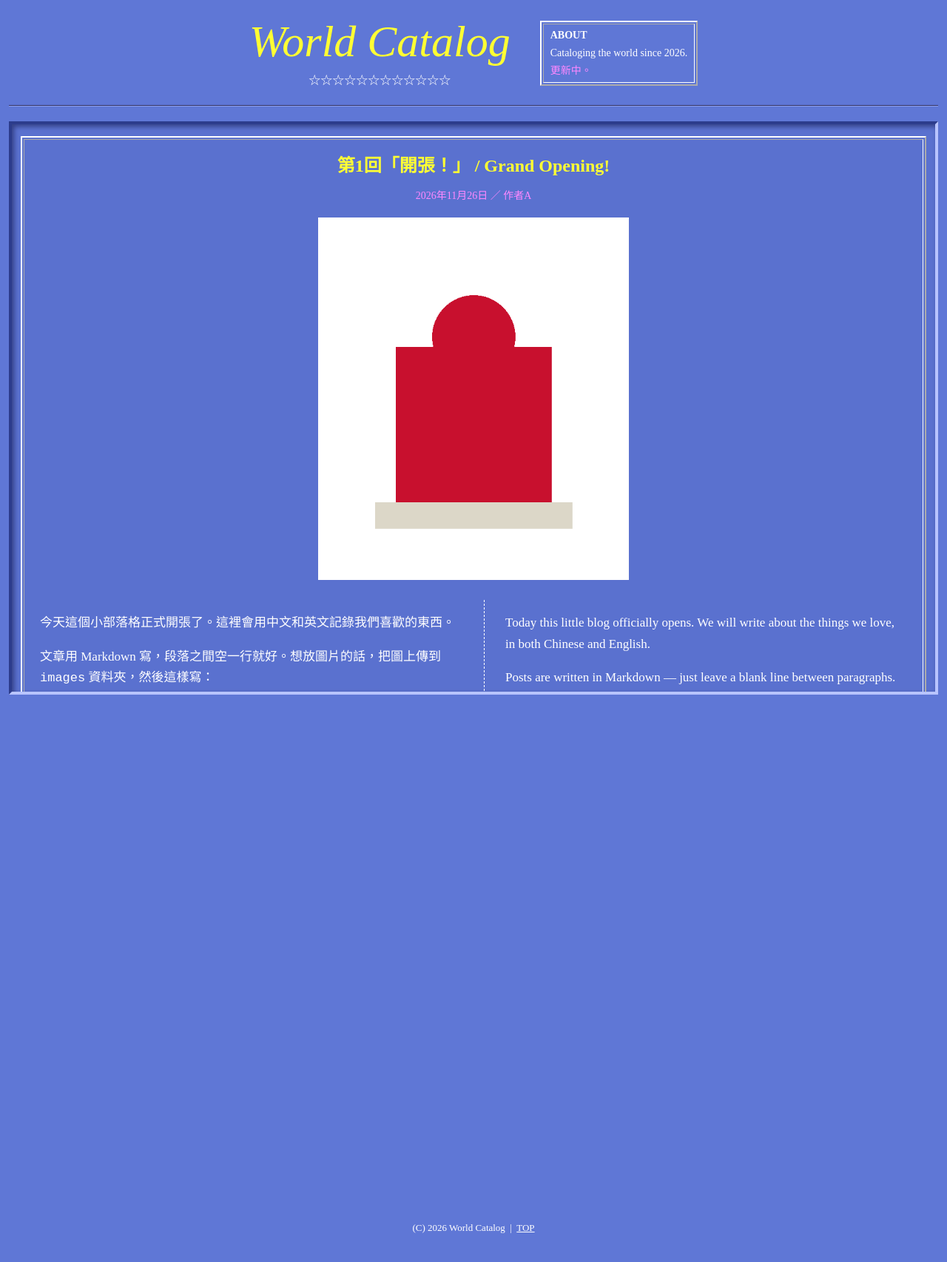
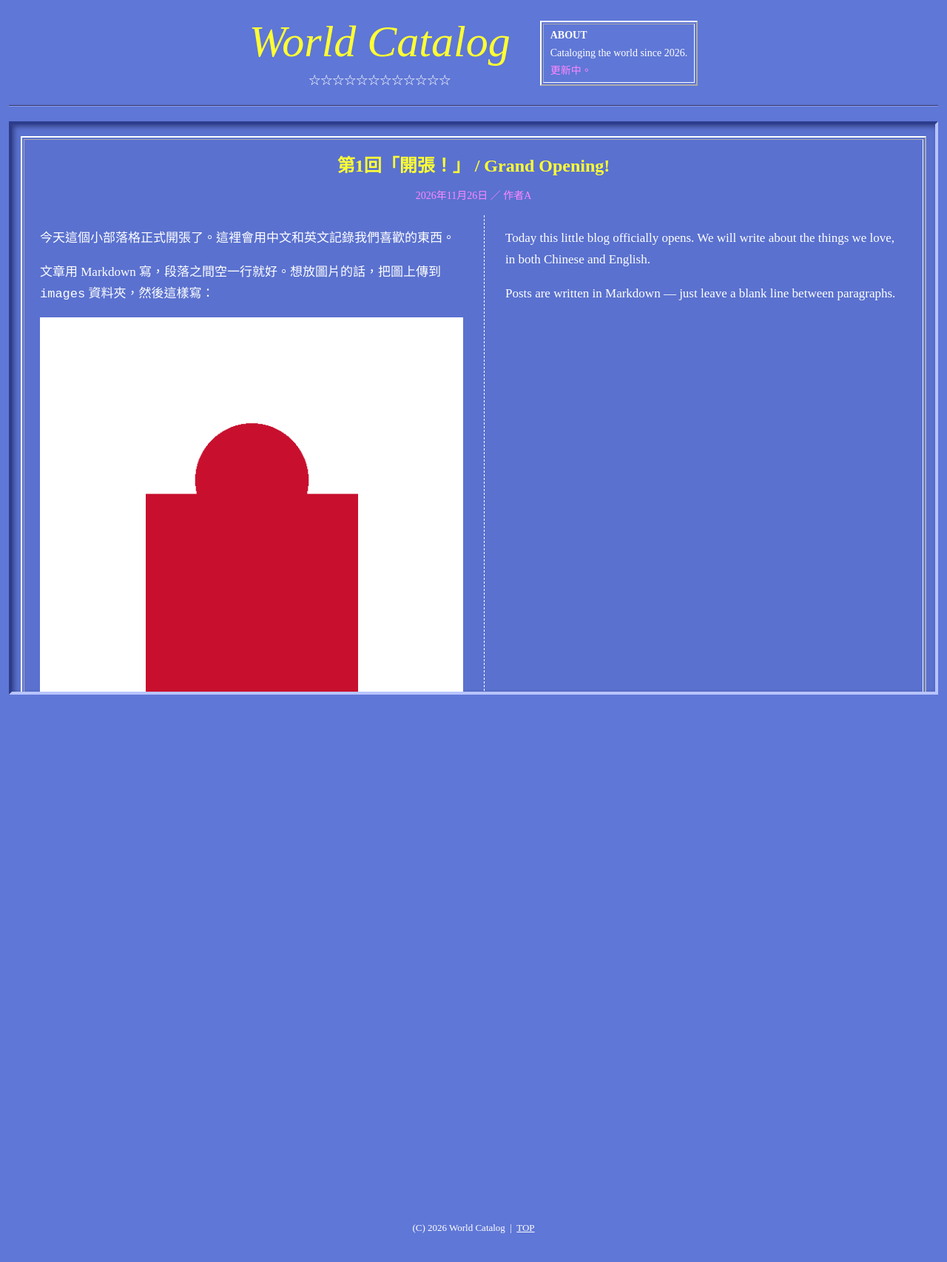
Before and after one commit to ZENYA-H/ZENYA-H.github.io, a Jekyll site: the page built from _posts/2026-11-26-welcome.md, in a window 1280 px wide. Shown: the top 1706 px of the page at 74% size. Built offline with Jekyll 4.4.1, drawn with Linux system fonts in a browser that asks for light colours; our own code applies the rules of GitHub Pages for plain Markdown files.

Commit message:
Update post.html

```diff
--- a/_layouts/post.html
+++ b/_layouts/post.html
@@ -14,10 +14,6 @@ layout: default
 <div class="box post-box">
   <h1 class="yellow">{{ page.title }}</h1>
   <p class="meta">{{ page.date | date: "%Y年%-m月%-d日" }} ／ {{ page.author }}</p>
-
-  {% if page.cover %}
-  <p class="center"><img src="{{ page.cover | relative_url }}" alt="{{ page.title }}" class="cover"></p>
-  {% endif %}
 
   {% if parts.size > 1 %}
   <div class="article two-col" data-show="zh">
```
